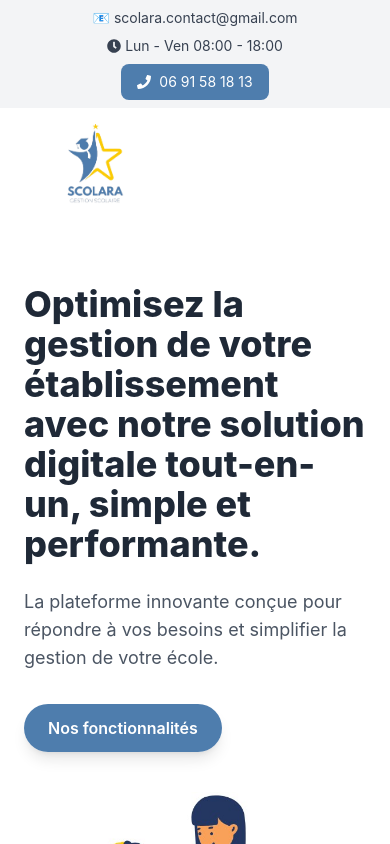
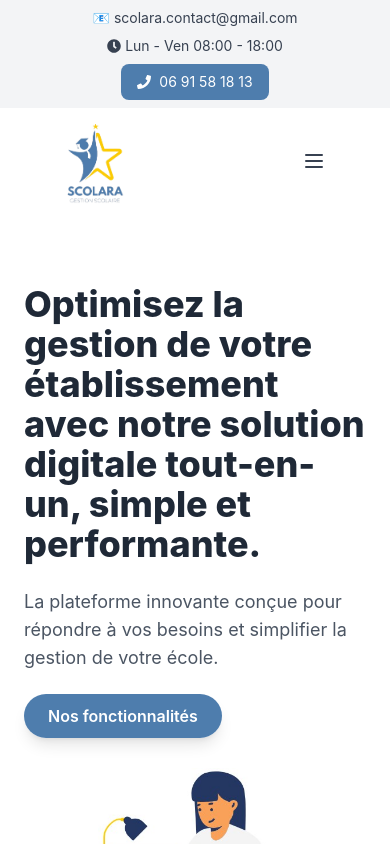
Before and after one commit to saad-mazouzi/scolara-website, a React (Create React App) app: page / in a window 390 px wide. Shown: the top 844 px of the page. Built offline with nearby package versions, Linux system fonts and the light colour scheme.

Commit message:
add some reponsivity for mobiles

```diff
--- a/src/Components/AboutUs.js
+++ b/src/Components/AboutUs.js
@@ -11,11 +11,11 @@ const AboutUs = () => {
         <p className="text-lg text-gray-600 mb-8">
           La plateforme innovante conçue pour répondre à vos besoins et simplifier la gestion de votre école.
         </p>
-        <button
+        <a href="#features"
           className="bg-gradient-to-r from-[#4e7dad] to-[#4e7dad] text-white font-semibold py-3 px-6 rounded-full shadow-lg hover:opacity-90"
         >
           Nos fonctionnalités
-        </button>
+        </a>
       </div>
 
       {/* Image à droite */}
--- a/src/Components/ContactForm.js
+++ b/src/Components/ContactForm.js
@@ -1,5 +1,5 @@
 import React, { useState } from "react";
-import { FaMapMarkerAlt, FaEnvelope, FaPhoneAlt } from "react-icons/fa";
+import { FaEnvelope, FaPhoneAlt } from "react-icons/fa";
 
 const ContactForm = () => {
   const [formData, setFormData] = useState({
@@ -59,7 +59,7 @@ const ContactForm = () => {
   };
 
   return (
-    <div id="contact" className="bg-white py-10 px-6 md:px-12 lg:px-24">
+    <div id="contact" className="bg-white py-10 px-4 md:px-12 lg:px-24">
       <h2 className="text-center text-3xl font-bold text-gray-800 mb-8">
         Envoyez-nous un message
       </h2>
@@ -91,7 +91,7 @@ const ContactForm = () => {
         {/* Formulaire de contact */}
         <form
           onSubmit={handleSubmit}
-          className="bg-gray-50 p-6 rounded-lg shadow-md grid grid-cols-1 md:grid-cols-2 gap-6"
+          className="bg-gray-50 p-6 rounded-lg shadow-md grid grid-cols-1 gap-6"
         >
           <input
             type="text"
@@ -99,7 +99,7 @@ const ContactForm = () => {
             placeholder="Nom"
             value={formData.lastName}
             onChange={handleChange}
-            className="col-span-1 px-4 py-3 border rounded-lg bg-gray-100 focus:outline-none focus:ring-2 focus:ring-[#ffcc00]"
+            className="w-full px-4 py-3 border rounded-lg bg-gray-100 focus:outline-none focus:ring-2 focus:ring-[#ffcc00]"
             required
           />
           <input
@@ -108,7 +108,7 @@ const ContactForm = () => {
             placeholder="Prénom"
             value={formData.firstName}
             onChange={handleChange}
-            className="col-span-1 px-4 py-3 border rounded-lg bg-gray-100 focus:outline-none focus:ring-2 focus:ring-[#ffcc00]"
+            className="w-full px-4 py-3 border rounded-lg bg-gray-100 focus:outline-none focus:ring-2 focus:ring-[#ffcc00]"
             required
           />
           <input
@@ -117,7 +117,7 @@ const ContactForm = () => {
             placeholder="E-mail"
             value={formData.email}
             onChange={handleChange}
-            className="col-span-1 px-4 py-3 border rounded-lg bg-gray-100 focus:outline-none focus:ring-2 focus:ring-[#ffcc00]"
+            className="w-full px-4 py-3 border rounded-lg bg-gray-100 focus:outline-none focus:ring-2 focus:ring-[#ffcc00]"
             required
           />
           <input
@@ -126,7 +126,7 @@ const ContactForm = () => {
             placeholder="Téléphone"
             value={formData.phone}
             onChange={handleChange}
-            className="col-span-1 px-4 py-3 border rounded-lg bg-gray-100 focus:outline-none focus:ring-2 focus:ring-[#ffcc00]"
+            className="w-full px-4 py-3 border rounded-lg bg-gray-100 focus:outline-none focus:ring-2 focus:ring-[#ffcc00]"
             required
           />
           <input
@@ -135,7 +135,7 @@ const ContactForm = () => {
             placeholder="Objet"
             value={formData.subject}
             onChange={handleChange}
-            className="col-span-2 px-4 py-3 border rounded-lg bg-gray-100 focus:outline-none focus:ring-2 focus:ring-[#ffcc00]"
+            className="w-full px-4 py-3 border rounded-lg bg-gray-100 focus:outline-none focus:ring-2 focus:ring-[#ffcc00]"
             required
           />
           <textarea
@@ -143,13 +143,13 @@ const ContactForm = () => {
             placeholder="Votre Message"
             value={formData.message}
             onChange={handleChange}
-            className="col-span-2 px-4 py-3 border rounded-lg bg-gray-100 focus:outline-none focus:ring-2 focus:ring-[#ffcc00]"
+            className="w-full px-4 py-3 border rounded-lg bg-gray-100 focus:outline-none focus:ring-2 focus:ring-[#ffcc00]"
             rows="4"
             required
           ></textarea>
           <button
             type="submit"
-            className="col-span-2 bg-[#4e7dad] text-white py-3 px-6 rounded-lg hover:opacity-90 transition duration-300 text-lg font-semibold"
+            className="w-full bg-[#4e7dad] text-white py-3 px-6 rounded-lg hover:opacity-90 transition duration-300 text-lg font-semibold"
           >
             Envoyer
           </button>
--- a/src/Components/Navbar.js
+++ b/src/Components/Navbar.js
@@ -68,9 +68,36 @@ const Navbar = () => {
         Demander Un Devis
       </a>
 
+      {/* Mobile Menu Button */}
+      <div className="md:hidden">
+        <button
+          onClick={() => setIsMenuOpen(!isMenuOpen)}
+          className="text-gray-700 hover:text-[#4e7dad] focus:outline-none"
+        >
+          <svg
+            xmlns="http://www.w3.org/2000/svg"
+            className="h-6 w-6"
+            fill="none"
+            viewBox="0 0 24 24"
+            stroke="currentColor"
+          >
+            <path
+              strokeLinecap="round"
+              strokeLinejoin="round"
+              strokeWidth="2"
+              d={
+                isMenuOpen
+                  ? "M6 18L18 6M6 6l12 12" // Cross icon
+                  : "M4 6h16M4 12h16M4 18h16" // Burger icon
+              }
+            />
+          </svg>
+        </button>
+      </div>
+
       {/* Mobile Menu */}
       {isMenuOpen && (
-        <div className="absolute top-full left-0 w-full bg-white shadow-lg flex flex-col items-center space-y-4 py-4 md:hidden">
+        <div className="absolute top-full left-0 w-full bg-white shadow-lg flex flex-col items-center space-y-4 py-4">
           <a
             href="#"
             className="text-gray-700 hover:text-[#4e7dad] font-medium"
@@ -92,6 +119,13 @@ const Navbar = () => {
           >
             Contactez-Nous
           </a>
+          <a
+            href="#contact"
+            className="bg-gradient-to-r from-[#4e7dad] to-[#ffcc00] text-white font-semibold py-2 px-4 rounded-full hover:bg-[#4e7dad] hover:text-white transition-colors duration-300"
+            onClick={() => setIsMenuOpen(false)}
+          >
+            Demander Un Devis
+          </a>
         </div>
       )}
     </nav>
```
